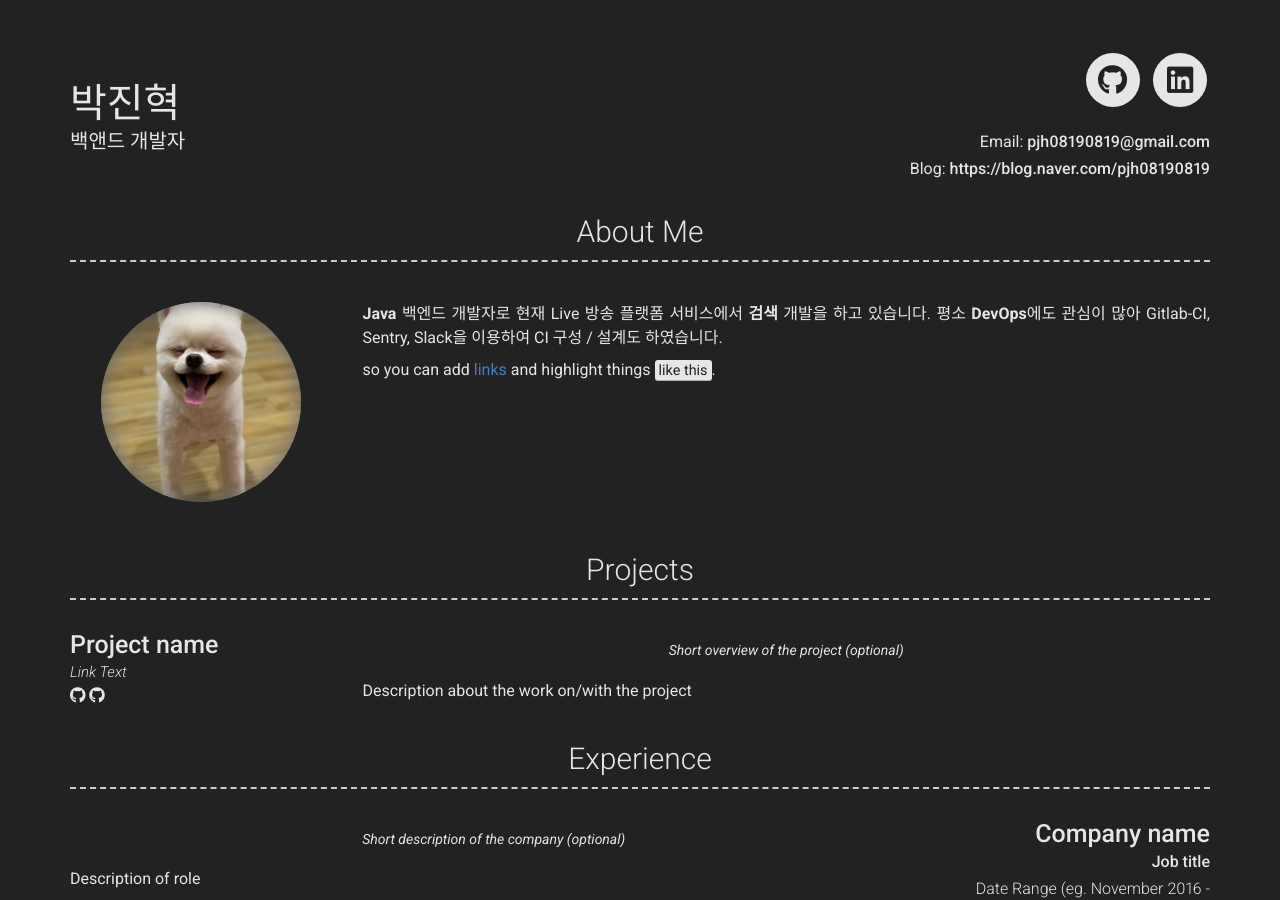
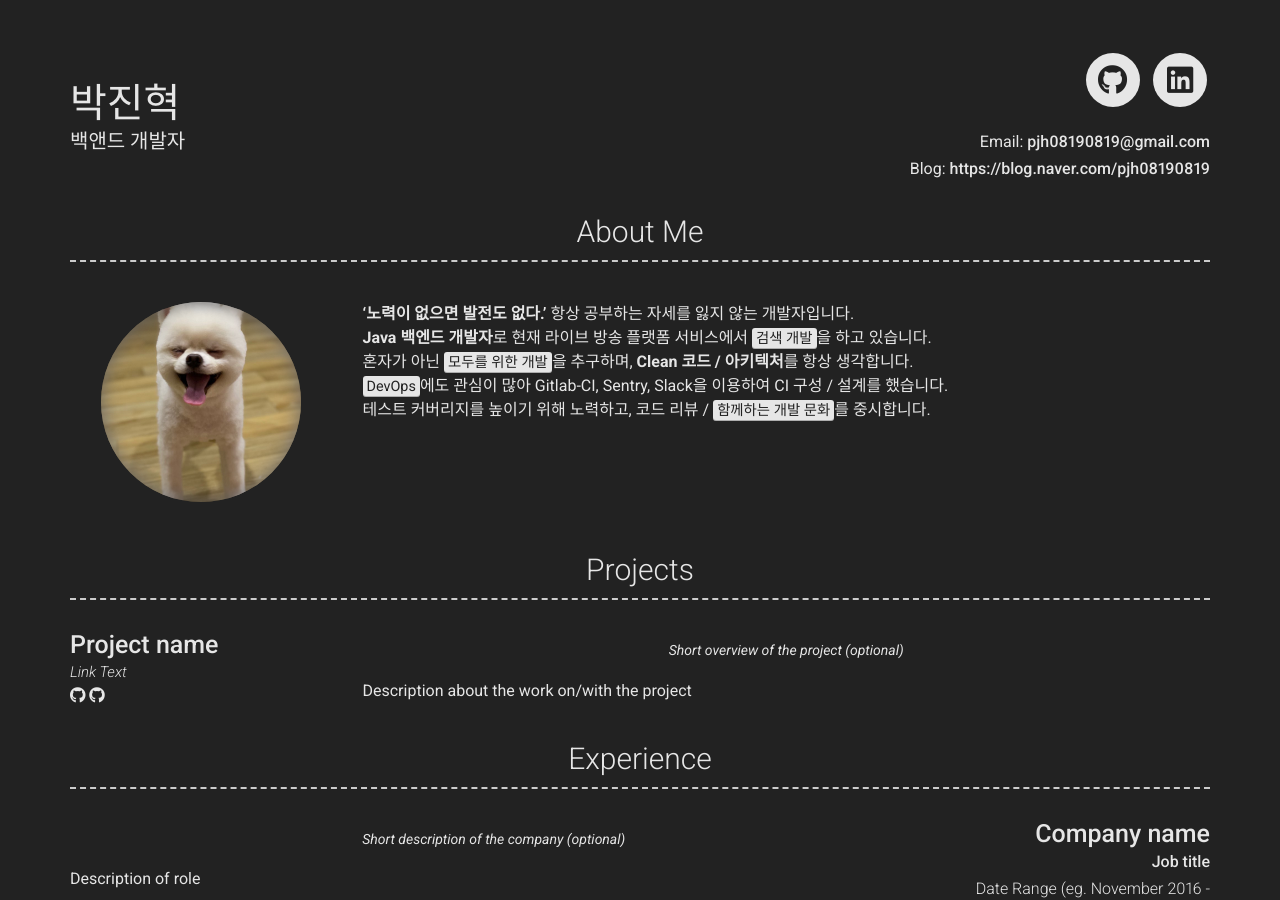
Before and after one commit to JinHyukParkk/JinHyukParkk.github.io, a Jekyll site: the page built from index.md, in a window 1280 px wide and 900 px high. Built offline with Jekyll 4.4.1, drawn with Linux system fonts in a browser that asks for light colours; nearby versions of some CDN libraries.

Commit message:
about me 작성

```diff
--- a/_config.yml
+++ b/_config.yml
@@ -32,10 +32,11 @@ linkedin_username: 진혁-박-504777130
 # about_title: About Me (Use this to override about section title)
 about_profile_image: images/ddol.jpeg
 about_content: | # this will include new lines to allow paragraphs
-  **Java** 백엔드 개발자로 현재 Live 방송 플랫폼 서비스에서 **검색** 개발을 하고 있습니다.
-  평소 **DevOps**에도 관심이 많아 Gitlab-CI, Sentry, Slack을 이용하여 CI 구성 / 설계도 하였습니다.
-
-   so you can add [links](http://foobar.com) and highlight things <mark>like this</mark>.
+  **'노력이 없으면 발전도 없다.’** 항상 공부하는 자세를 잃지 않는 개발자입니다.<br/>
+  **Java 백엔드 개발자**로 현재 라이브 방송 플랫폼 서비스에서 <mark>검색 개발</mark>을 하고 있습니다.<br/>
+  혼자가 아닌 <mark>모두를 위한 개발</mark>을 추구하며, **Clean 코드 / 아키텍처**를 항상 생각합니다.<br/>
+  <mark>DevOps</mark>에도 관심이 많아 Gitlab-CI, Sentry, Slack을 이용하여 CI 구성 / 설계를 했습니다.<br/>
+  테스트 커버리지를 높이기 위해 노력하고, 코드 리뷰 / <mark>함께하는 개발 문화</mark>를 중시합니다.
 
 #You can even add paragraphs by using empty lines like this and add anything else [markdown](https://www.markdownguide.org/getting-started#what-is-markdown) supports such as
 #    - Lists
```
